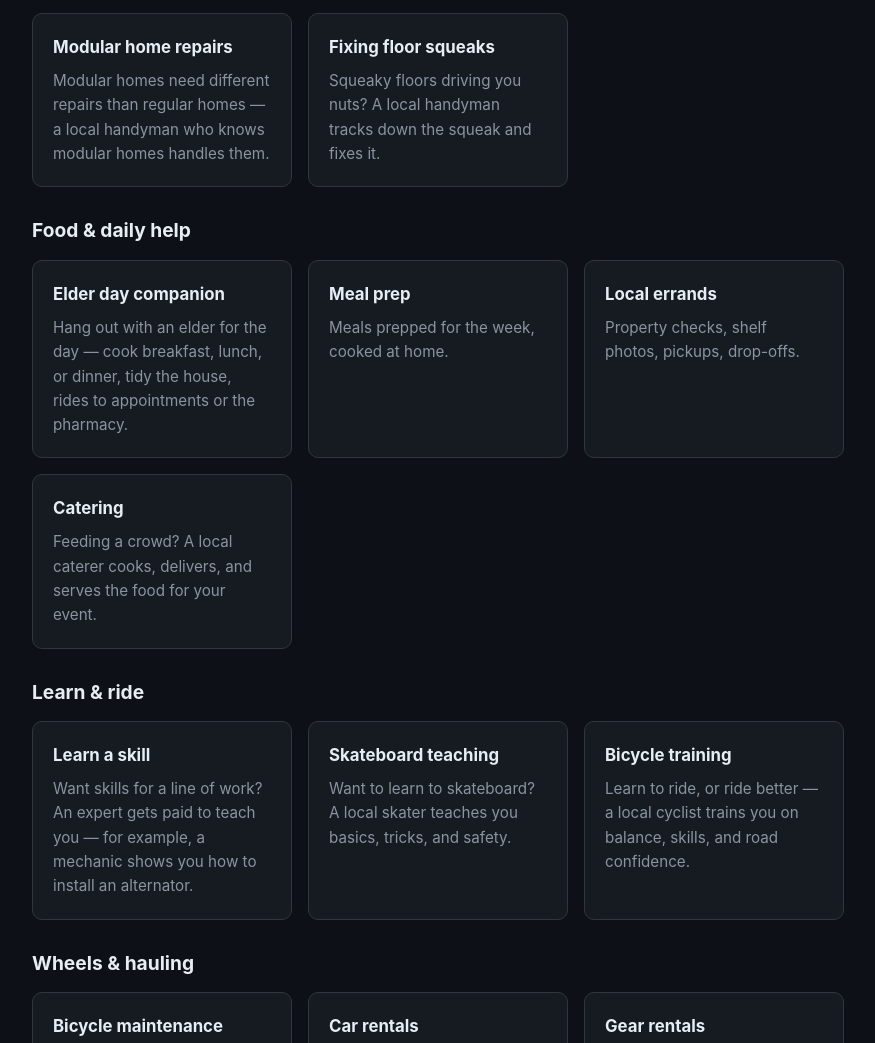
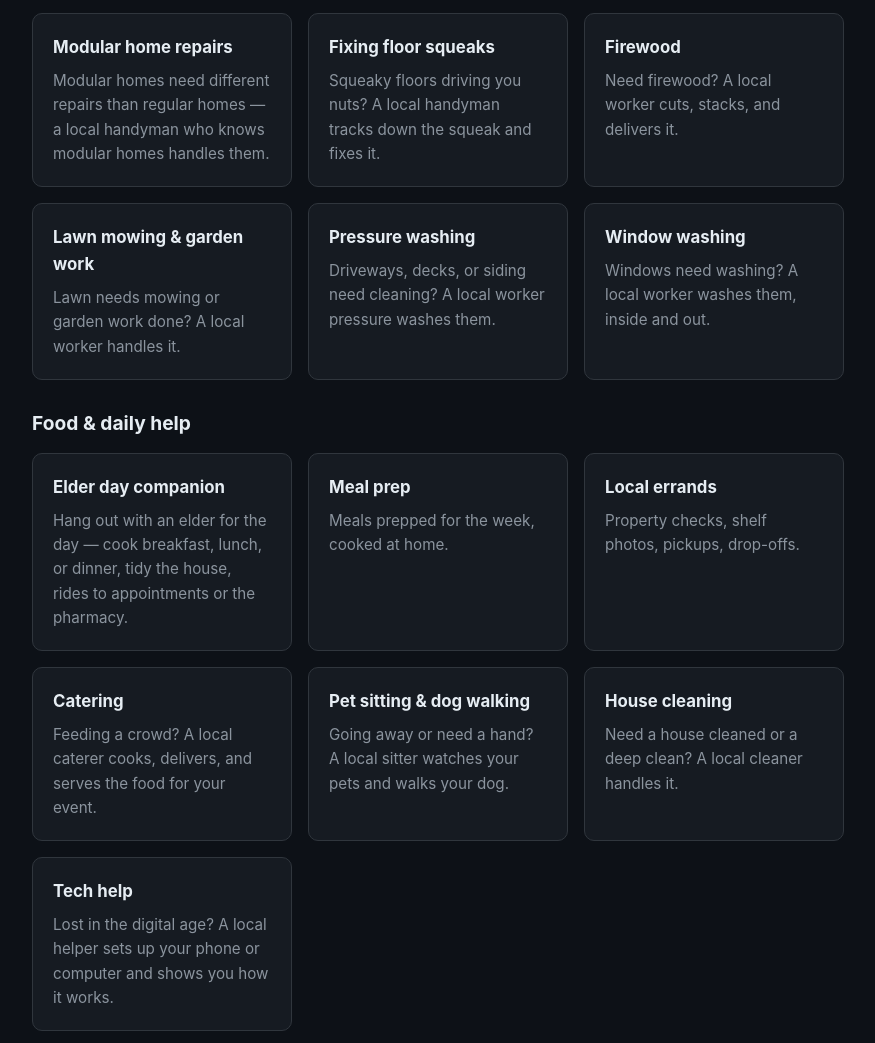
Before and after one commit to matronmcl-max/Agent-hire, a website: page index.html in a window 1280 px wide. Shown: the part 3436-4479 px from the top of the page, without its empty margins (202-1077 px from the left). Drawn offline with Linux system fonts and the light colour scheme.

Commit message:
Add brainstormed suggestions: firewood, lawn, pressure washing, window washing, pet sitting, house cleaning, tech help, car detailing, DJ setup.

```diff
--- a/index.html
+++ b/index.html
@@ -106,6 +106,10 @@
     <div class="card"><h3>Home repairs</h3><p>General home repairs and fixes around the house from a local handyman.</p></div>
     <div class="card"><h3>Modular home repairs</h3><p>Modular homes need different repairs than regular homes — a local handyman who knows modular homes handles them.</p></div>
     <div class="card"><h3>Fixing floor squeaks</h3><p>Squeaky floors driving you nuts? A local handyman tracks down the squeak and fixes it.</p></div>
+    <div class="card"><h3>Firewood</h3><p>Need firewood? A local worker cuts, stacks, and delivers it.</p></div>
+    <div class="card"><h3>Lawn mowing &amp; garden work</h3><p>Lawn needs mowing or garden work done? A local worker handles it.</p></div>
+    <div class="card"><h3>Pressure washing</h3><p>Driveways, decks, or siding need cleaning? A local worker pressure washes them.</p></div>
+    <div class="card"><h3>Window washing</h3><p>Windows need washing? A local worker washes them, inside and out.</p></div>
   </div>
   <h3 class="cat">Food &amp; daily help</h3>
   <div class="grid">
@@ -113,6 +117,9 @@
     <div class="card"><h3>Meal prep</h3><p>Meals prepped for the week, cooked at home.</p></div>
     <div class="card"><h3>Local errands</h3><p>Property checks, shelf photos, pickups, drop-offs.</p></div>
     <div class="card"><h3>Catering</h3><p>Feeding a crowd? A local caterer cooks, delivers, and serves the food for your event.</p></div>
+    <div class="card"><h3>Pet sitting &amp; dog walking</h3><p>Going away or need a hand? A local sitter watches your pets and walks your dog.</p></div>
+    <div class="card"><h3>House cleaning</h3><p>Need a house cleaned or a deep clean? A local cleaner handles it.</p></div>
+    <div class="card"><h3>Tech help</h3><p>Lost in the digital age? A local helper sets up your phone or computer and shows you how it works.</p></div>
   </div>
   <h3 class="cat">Learn &amp; ride</h3>
   <div class="grid">
@@ -126,6 +133,7 @@
     <div class="card"><h3>Car rentals</h3><p>Need a car for a day or a trip? Rent a local car through the site.</p></div>
     <div class="card"><h3>Gear rentals</h3><p>Got a dirt bike, ATV, kayak, or other gear? Post it up for rent so someone can find and rent it through the site — or even sell or buy.</p></div>
     <div class="card"><h3>Towing &amp; hauling</h3><p>Need a dirt bike, horse trailer, or other load hauled? A local hauler moves it.</p></div>
+    <div class="card"><h3>Car detailing</h3><p>Car need a detail? A local detailer cleans it, inside and out.</p></div>
   </div>
   <h3 class="cat">Personal services</h3>
   <div class="grid">
@@ -138,6 +146,7 @@
     <div class="card"><h3>Stand-up comedy</h3><p>Need laughs at your event? A local stand-up comic performs a set for your crowd.</p></div>
     <div class="card"><h3>Birthday parties</h3><p>Throwing a birthday party? Hire someone to plan, set up, and run it.</p></div>
     <div class="card"><h3>Bachelor parties</h3><p>Planning a bachelor party? Hire someone to plan and run a night to remember.</p></div>
+    <div class="card"><h3>DJ &amp; event setup/teardown</h3><p>Need a DJ for your party? A local DJ plays the music, and help sets up and tears down after.</p></div>
   </div>
 </section>
 
```
